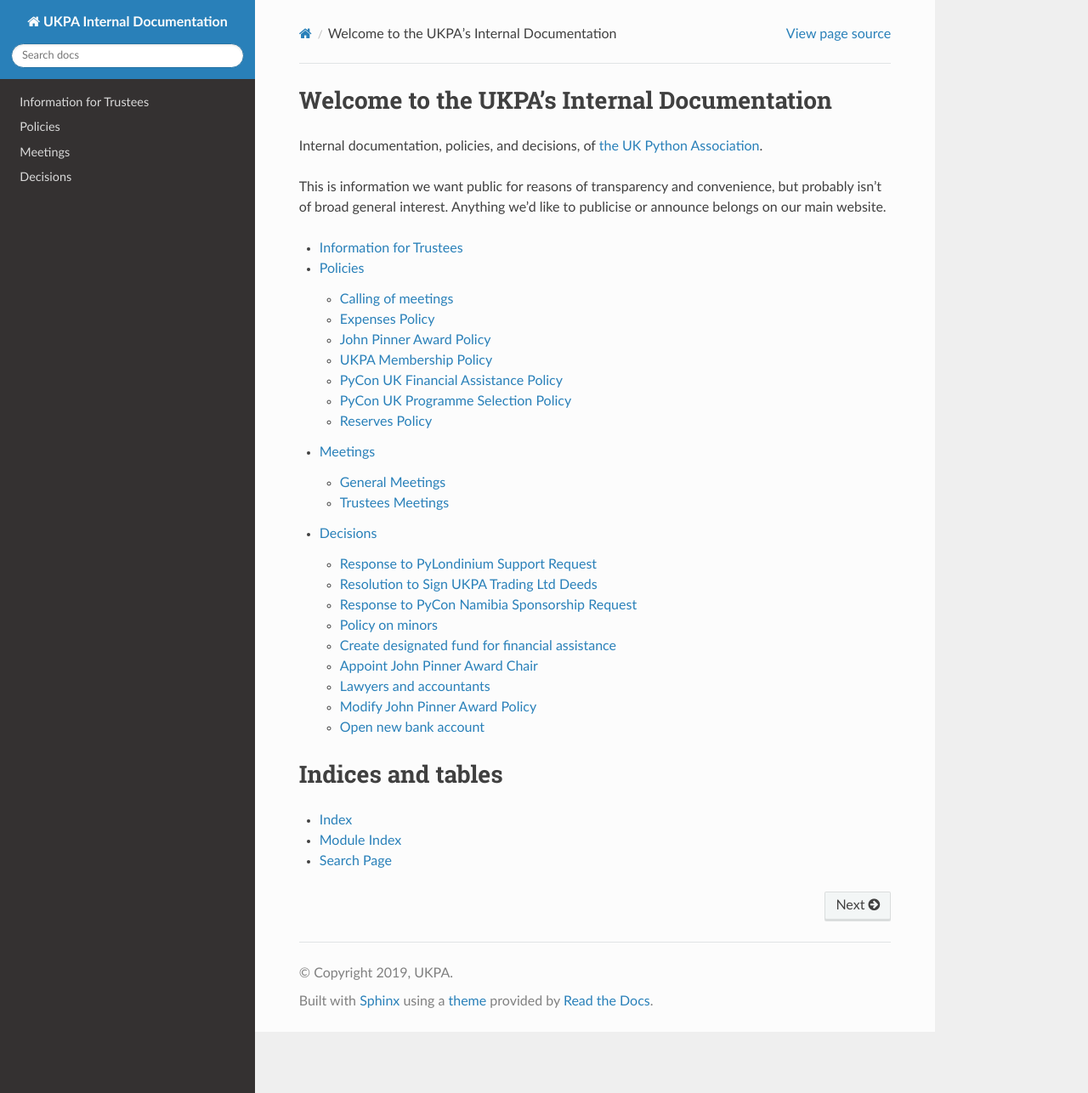
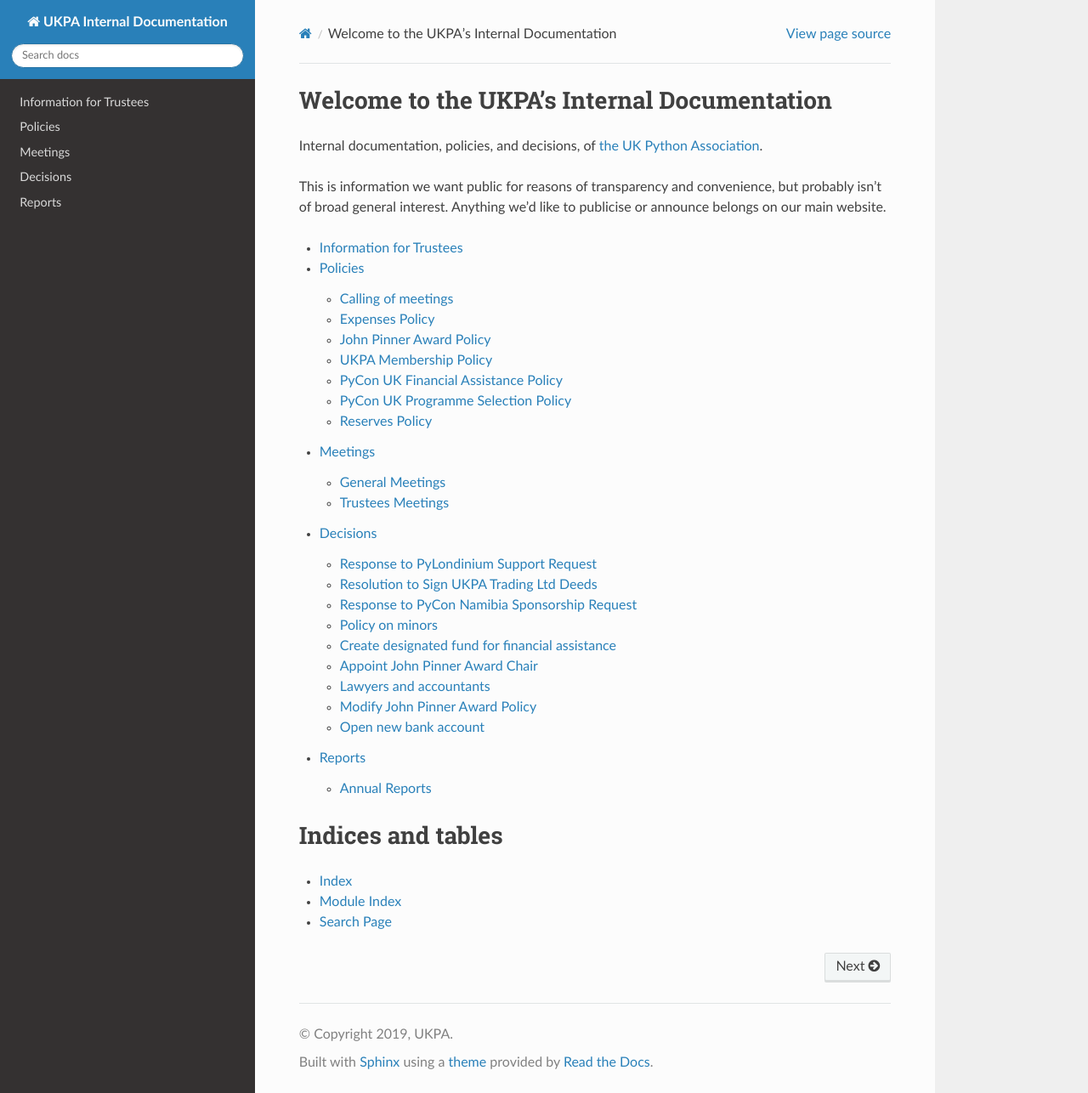
Before and after one commit to UKPythonAssociation/ukpa-internaldocs, a Sphinx documentation site: the page built from source/index.rst, in a window 1280 px wide and 1286 px high. Shown: the whole window at 85% size. Built offline with Sphinx 7.4.7 and the Read the Docs theme 2.0.0, drawn with Linux system fonts in a browser that asks for light colours.

Commit message:
Add 2018 and 2019 Annual Reports

```diff
--- a/source/index.rst
+++ b/source/index.rst
@@ -19,6 +19,7 @@
    policies/index
    meetings/index
    decisions/index
+   reports/index
 
 
 
--- /dev/null
+++ b/source/reports/index.rst
@@ -0,0 +1,7 @@
+Reports
+=======
+
+.. toctree::
+   :glob:
+
+   *
```
Also changed, not shown: source/reports/annual_reports.rst (added, +8 -0 lines).
